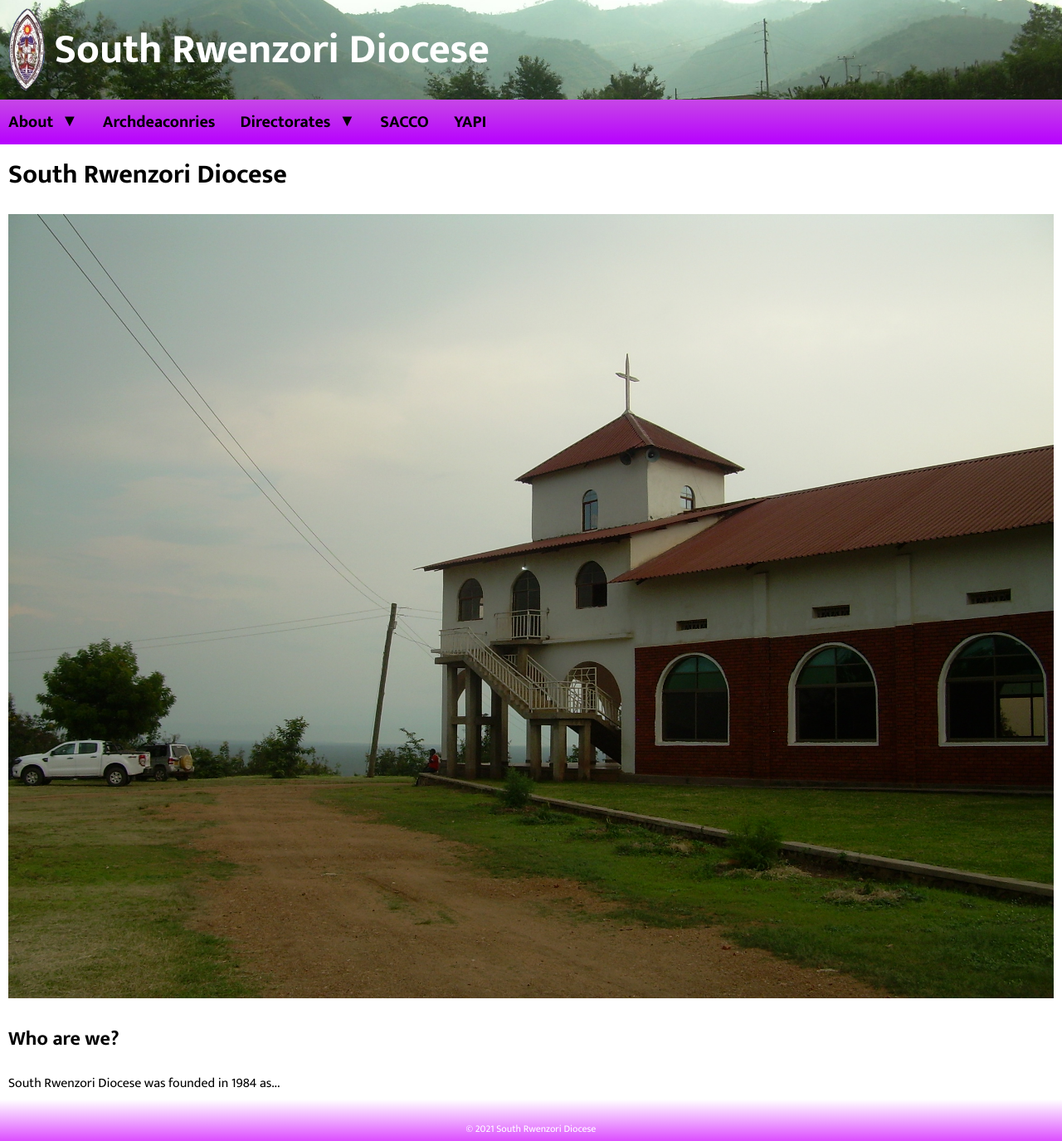
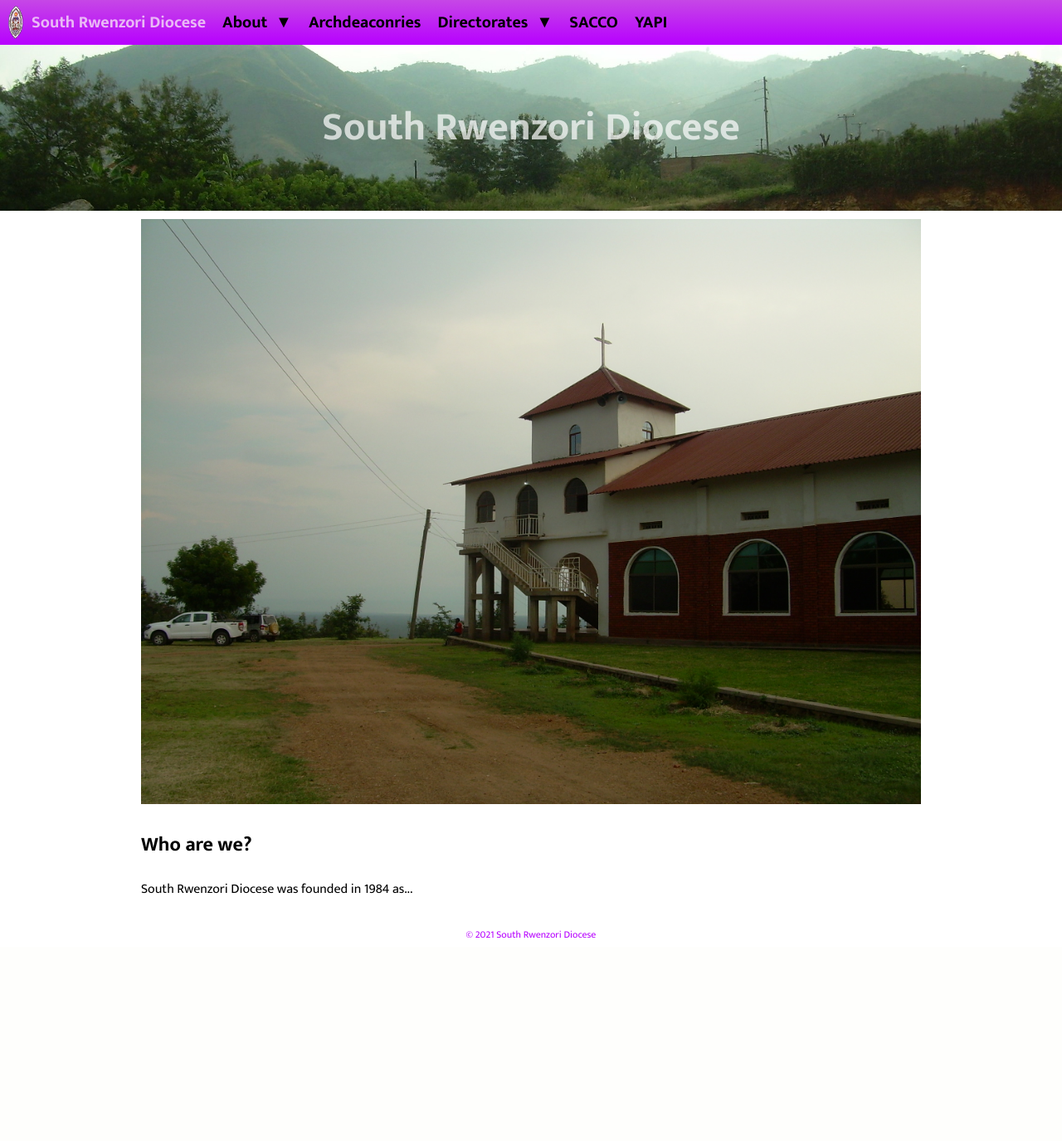
Before and after one commit to BenRStutzman/south-rwenzori-diocese-website, a PHP site: page /index.php in a window 1280 px wide. Shown: the whole page at 83% size. After the commit the page ends 1131 px from the top, so only its background shows below. Run offline with PHP 8.4, Linux system fonts and the light colour scheme.

Commit message:
keep improving

```diff
--- a/css/site.css
+++ b/css/site.css
@@ -18,13 +18,15 @@ html {
 body {
     margin: 0;
     min-height: 100vh;
+    display: flex;
+    flex-direction: column;
+    align-items: center;
     position: relative;
     padding-bottom: 30px;
 }
 
 .dropdown-arrow {
     position: relative;
-    bottom: 1px;
 }
 
 .dropdown-checkbox {
@@ -32,13 +34,15 @@ body {
 }
 
 .dropdown-content {
+    z-index: 2;
+    border-bottom-right-radius: 10px;
+    border-bottom-left-radius: 10px;
     display: none;
     flex-direction: column;
     background-image: linear-gradient(var(--purple-dark), var(--purple-medium));
 }
 
 footer {
-    height: 50px;
     display: flex;
     justify-content: center;
     align-items: end;
@@ -47,13 +51,16 @@ footer {
     position: absolute;
     bottom: 0;
     z-index: -1;
-    background-image: linear-gradient(white, var(--purple-light));
 }
 
 .footer-text {
     font-size: 0.75rem;
     margin: 0;
-    color: white;
+    color: var(--purple-dark);
+}
+
+header {
+    width: 100%;
 }
 
 header a {
@@ -61,25 +68,22 @@ header a {
     color: black;
 }
 
-.header-top-bar {
+.logo-and-title {
     display: flex;
     align-items: center;
-    padding: 10px;
     gap: 10px;
-    background-image: url("/images/hills.JPG");
-    background-repeat: no-repeat;
-    background-position-y: 20%;
-    background-size: cover;
+    padding: 0 10px;
 }
 
 .header-title {
-    font-size: 50px;
+    font-size: 1.25rem;
     font-weight: bold;
-    color: white;
+    padding: 10px 0;
+    word-wrap: unset;
 }
 
 .header-logo {
-    height: 100px;
+    height: calc(1.25rem + 20px);
 }
 
 .main-img {
@@ -87,7 +91,9 @@ header a {
 }
 
 main {
-    padding: 10px;
+    padding: 10px 30px;
+    max-width: 1000px;
+    width: 100%;
 }
 
 main h1 {
@@ -95,6 +101,10 @@ main h1 {
 }
 
 .menu-dropdown-label {
+    display: flex;
+}
+
+nav {
     display: flex;
 }
 
@@ -129,7 +139,27 @@ nav label a,
 
 .nav-links {
     display: flex;
-    gap: 10px;
+    z-index: 2;
+    flex-wrap: wrap;
+}
+
+.page-heading {
+    display: flex;
+    align-items: center;
+    justify-content: center;
+    height: 200px;
+    width: 100%;
+    background-image: url("/images/hills.JPG");
+    background-repeat: no-repeat;
+    background-position-y: 20%;
+    background-size: cover;
+}
+
+.page-heading h1 {
+    color: white;
+    opacity: 70%;
+    font-size: 3rem;
+    text-align: center;
 }
 
 table {
@@ -174,6 +204,10 @@ th, td {
         font-size: 30px;
     }
 
+    nav {
+        flex-direction: column;
+    }
+
     nav a {
         text-align: center;
     }
@@ -187,7 +221,6 @@ th, td {
     .nav-links {
         width: 100%;
         display: none;
-        position: absolute;
         flex-direction: column;
         gap: 0;
         background-image: linear-gradient(var(--purple-medium), var(--purple-dark));
@@ -199,6 +232,7 @@ th, td {
 
     .dropdown-checkbox:checked ~ label .dropdown-arrow {
         transform: rotate(180deg);
+        bottom: 3px;
     }
 
     .dropdown-checkbox:checked ~ .dropdown-content,
--- a/index.php
+++ b/index.php
@@ -5,11 +5,14 @@
         $page_name = "Home";
         include "{$_SERVER['DOCUMENT_ROOT']}/shared/_headTags.php";
     ?>
+    <link rel="stylesheet" href="styles.css">
 </head>
 <body>
     <?php include "{$_SERVER['DOCUMENT_ROOT']}/shared/_header.php"; ?>
+    <div class="page-heading">
+        <h1>South Rwenzori Diocese</h1>
+    </div>
     <main>
-        <h1>South Rwenzori Diocese</h1>
         <img class="main-img" src="/images/stPaulsCathedral.JPG" alt="St. Paul's Cathedral" />
         <section>
             <h2>Who are we?</h2>
--- a/shared/_header.php
+++ b/shared/_header.php
@@ -1,14 +1,15 @@
 <header>
-    <a href="/" class="header-top-bar">
-        <img class="header-logo" src="/images/logo.png" alt="SRD logo">
-        <span class="header-title">South Rwenzori Diocese</span>
-    </a>
     <nav>
         <input type="checkbox" id="menu-dropdown" class="dropdown-checkbox">
-        <label for="menu-dropdown" class="menu-dropdown-label">
-            <span class="menu-indicator">Menu</span>
-            <i class="dropdown-arrow">&#9660;</i>
-        </label>
+        <div class="nav-title">
+            <a href="/" class="logo-and-title">
+                <img class="header-logo" src="/images/logo.png" alt="SRD logo">
+                <span class="header-title">South Rwenzori Diocese</span>
+                <label for="menu-dropdown" class="menu-dropdown-label">
+                    <i class="dropdown-arrow">&#8801;</i>
+                </label>
+            </a>
+        </div>
         <div class="nav-links">
             <div class="dropdown">
                 <input type="checkbox" id="about-dropdown" class="dropdown-checkbox">
```
Also changed, not shown: styles.css (added).
